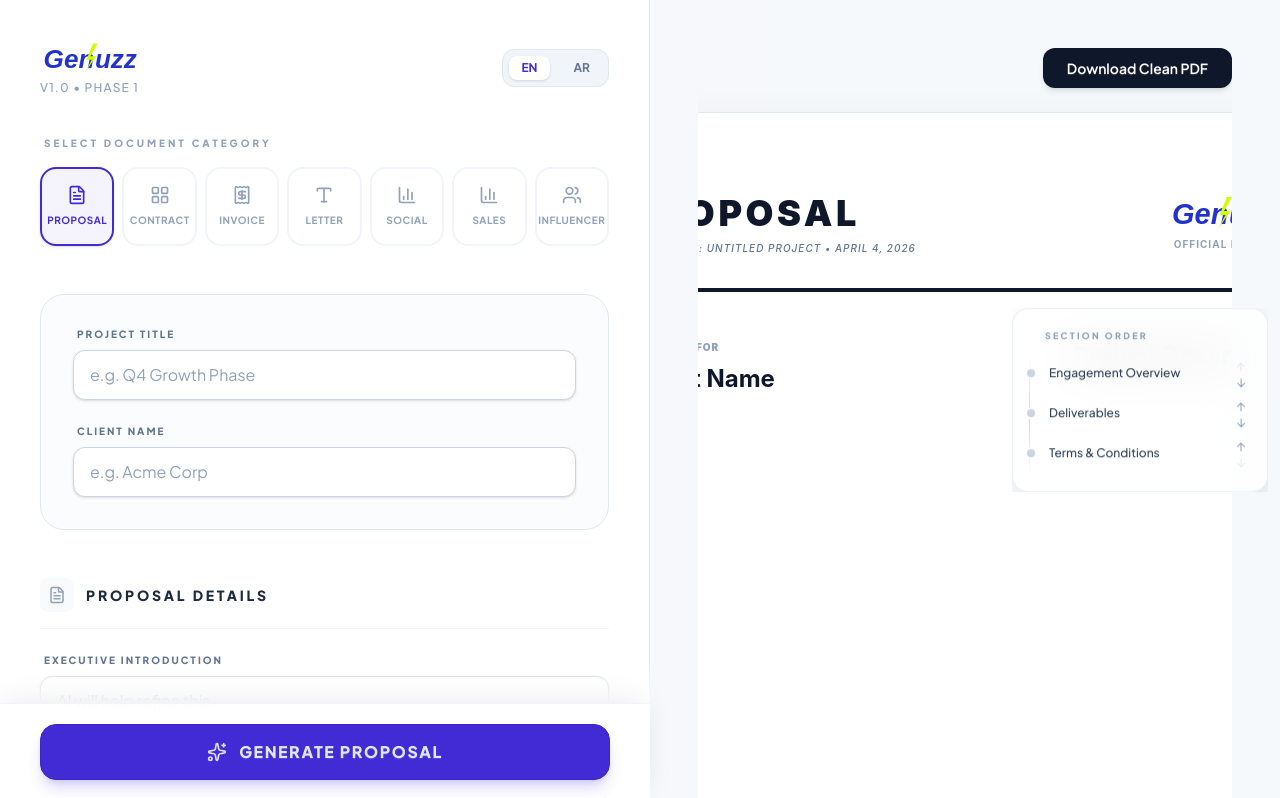
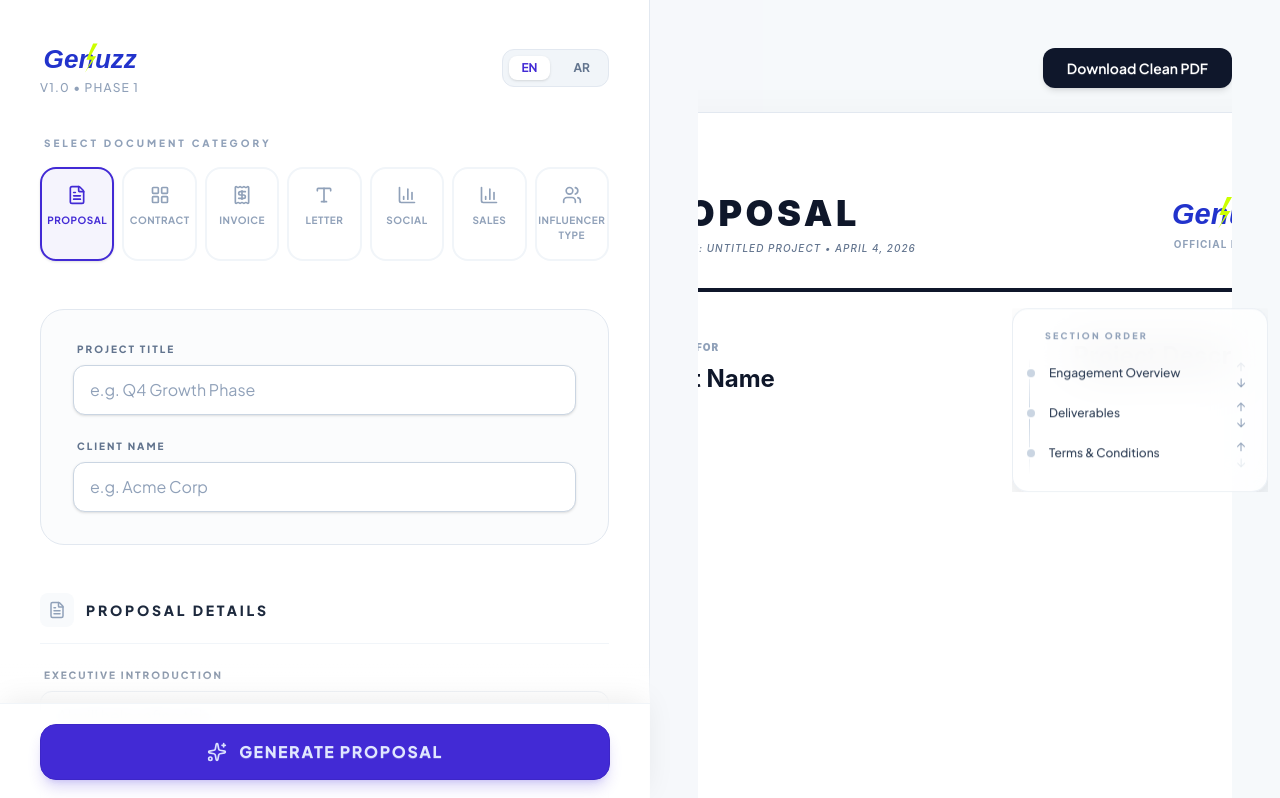
Before and after one commit to KaguSoftware/project1, a Next.js app in the folder frontend/: page / in a window 1280 px wide. Shown: the top 798 px of the page. Built offline with nearby package versions, Linux system fonts and the light colour scheme.

Commit message:
fix: dep error

```diff
--- a/frontend/src/components/forms/DocumentForm/DocumentForm.tsx
+++ b/frontend/src/components/forms/DocumentForm/DocumentForm.tsx
@@ -140,7 +140,7 @@ export const DocumentForm = () => {
 		{ id: "letter", label: "Letter", icon: TypeIcon },
 		{ id: "social_media_report", label: "Social", icon: BarChart3Icon },
 		{ id: "weekly_sales_report", label: "Sales", icon: BarChart3Icon },
-		{ id: "influencer_campaign", label: "Influencer", icon: UsersIcon },
+		{ id: "influencer_campaign", label: "Influencer Type", icon: UsersIcon },
 	];
 	const tr = (key: string) => t(key, language);
 
--- a/frontend/src/lib/translations.ts
+++ b/frontend/src/lib/translations.ts
@@ -101,7 +101,7 @@ const ar: Record<string, string> = {
 	"Letter": "رسالة",
 	"Social": "تواصل اجتماعي",
 	"Sales": "مبيعات",
-	"Influencer": "مؤثر",
+	"Influencer Type": "مؤثر",
 
 	// Proposal form
 	"Proposal Details": "تفاصيل العرض",
```
